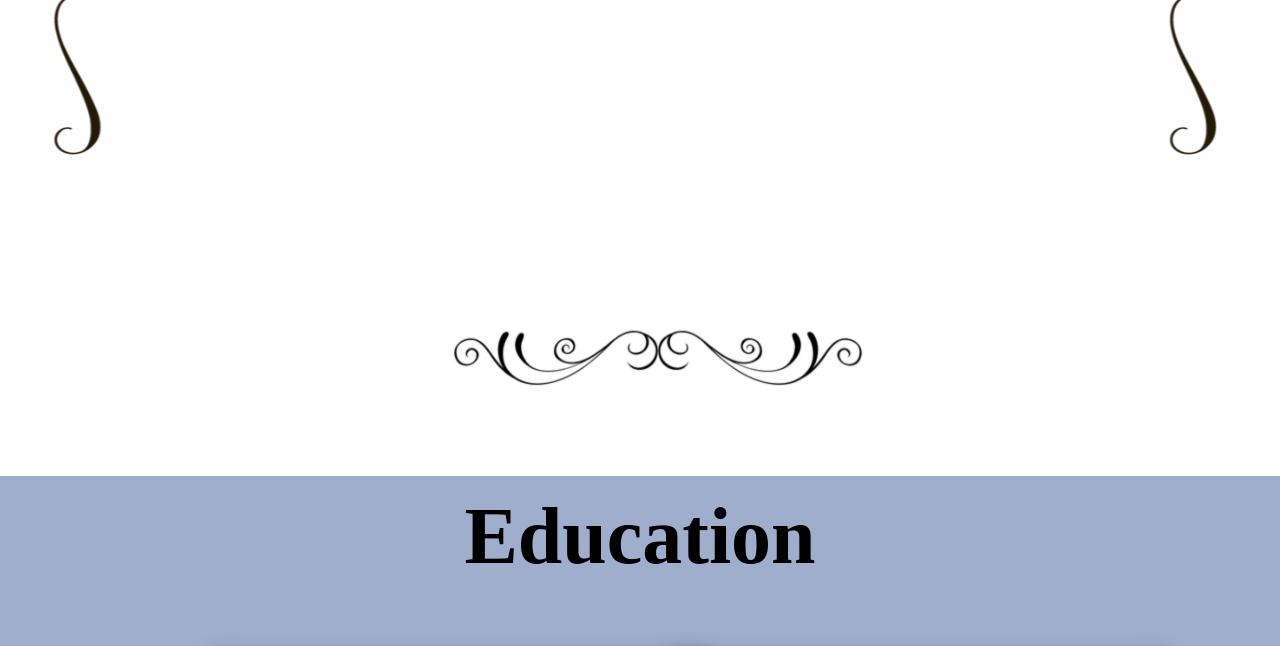
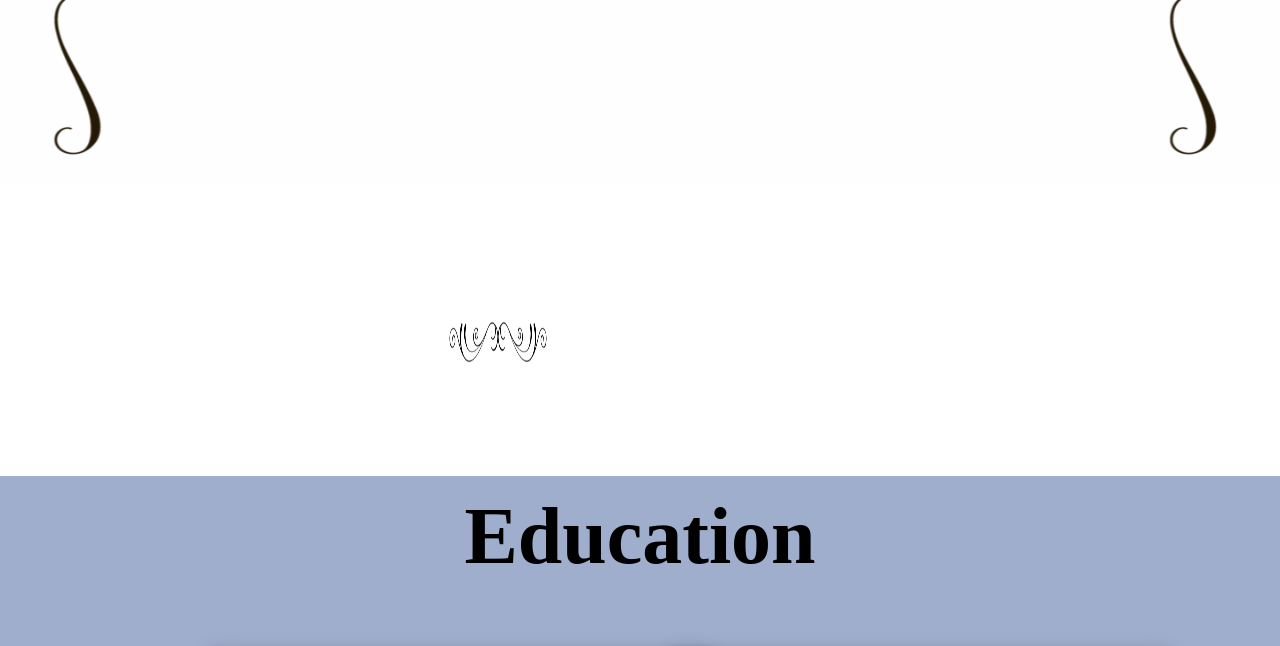
Before and after one commit to vishaalupot/Personal-Portfolio, a plain HTML site: page index.html in a window 1280 px wide. Shown: the part 2279-2925 px from the top of the page. Drawn offline with nearby package versions, Linux system fonts and the light colour scheme; a web font is replaced by a local one.

Commit message:
Update style.css

```diff
--- a/css/style.css
+++ b/css/style.css
@@ -438,8 +438,8 @@ h2
       left: 35%;
       position: absolute;
       transform: rotate(360deg);
-      height:110PX;
-      width:420px;
+      height:80PX;
+      width:100px;
       top:590px;
     }
 
```
